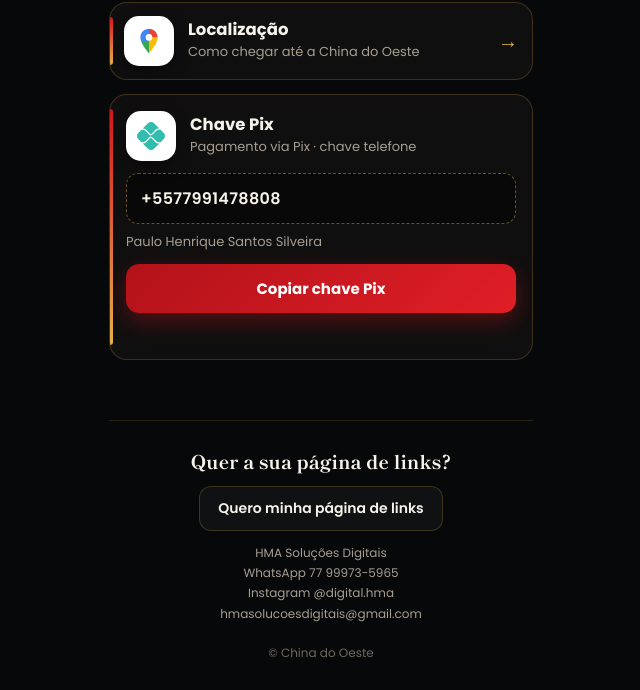
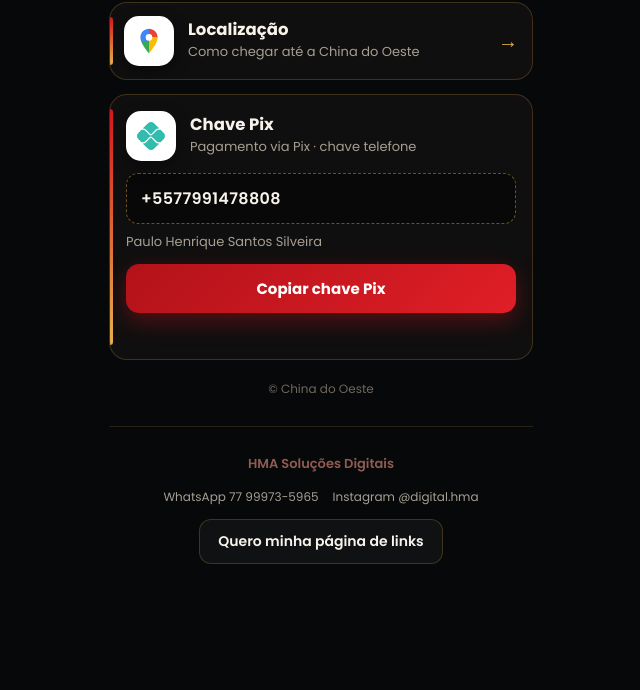
Before and after one commit to hmasolucoes/china-do-oeste, a plain HTML site: page index.html in a window 1280 px wide. Shown: the part 804-1494 px from the top of the page, without its empty margins (319-959 px from the left). After the commit the page ends 1396 px from the top, so only its background shows below. Drawn offline with Linux system fonts and the light colour scheme.

Commit message:
Update footer content and styling in index.html

```diff
--- a/index.html
+++ b/index.html
@@ -62,7 +62,10 @@ h1{margin:6px 0 0;font:800 40px/1.05 var(--fd);letter-spacing:.01em;background:l
 .status{margin:0;min-height:1.4em;font-size:13px;color:var(--gold2)}
 .foot{margin-top:46px;padding-top:26px;border-top:1px solid rgba(229,176,74,.15);text-align:center;display:flex;flex-direction:column;gap:12px;align-items:center}
 .foot .hook{margin:0;font:800 19px var(--fd);color:var(--cream)}
-.foot a.cta{display:inline-block;padding:11px 18px;border-radius:12px;border:1px solid var(--line);color:var(--cream);text-decoration:none;font-weight:600;font-size:14px;background:rgba(255,255,255,.04)}
+.foot a.copy{margin:22px 0 0;text-align:center;color:var(--mut,#8a6f69);font-size:12px}
+.ct{display:flex;justify-content:center;gap:14px;flex-wrap:wrap}.foot .c b{font-weight:600;color:var(--r3,#8E5B50);font-size:13px}
+.foot{margin-top:14px}
+.cta{display:inline-block;padding:11px 18px;border-radius:12px;border:1px solid var(--line);color:var(--cream);text-decoration:none;font-weight:600;font-size:14px;background:rgba(255,255,255,.04)}
 .foot a.cta:hover{border-color:var(--gold)}
 .foot p.c{margin:0;color:var(--mut);font-size:12px;line-height:1.7}
 .copy{margin:6px 0 0;text-align:center;color:#6f685c;font-size:12px}
@@ -123,12 +126,12 @@ h1{margin:6px 0 0;font:800 40px/1.05 var(--fd);letter-spacing:.01em;background:l
     <p class="status" id="st" role="status" aria-live="polite"></p>
   </section>
 
-  <footer class="foot">
-    <p class="hook">Quer a sua página de links?</p>
-    <a class="cta" href="https://wa.me/+5577999735965?text=Ol%C3%A1%21%20Vi%20a%20propaganda%20e%20quero%20a%20minha%20p%C3%A1gina%20de%20links." target="_blank" rel="noopener">Quero minha página de links</a>
-    <p class="c">HMA Soluções Digitais<br>WhatsApp 77 99973-5965<br>Instagram @digital.hma<br>hmasolucoesdigitais@gmail.com</p>
-  </footer>
   <p class="copy">© China do Oeste</p>
+<footer class="foot">
+<p class="c"><b>HMA Solu&ccedil;&otilde;es Digitais</b></p>
+<p class="c ct"><span>WhatsApp 77 99973-5965</span><span>Instagram @digital.hma</span></p>
+<a class="cta" href="https://wa.me/5577999735965?text=Ol%C3%A1%2C%20vim%20pela%20p%C3%A1gina%20da%20China%20do%20Oeste%20e%20gostaria%20de%20saber%20os%20valores" target="_blank" rel="noopener">Quero minha p&aacute;gina de links</a>
+</footer>
 </main>
 <script>
 (function(){
```
